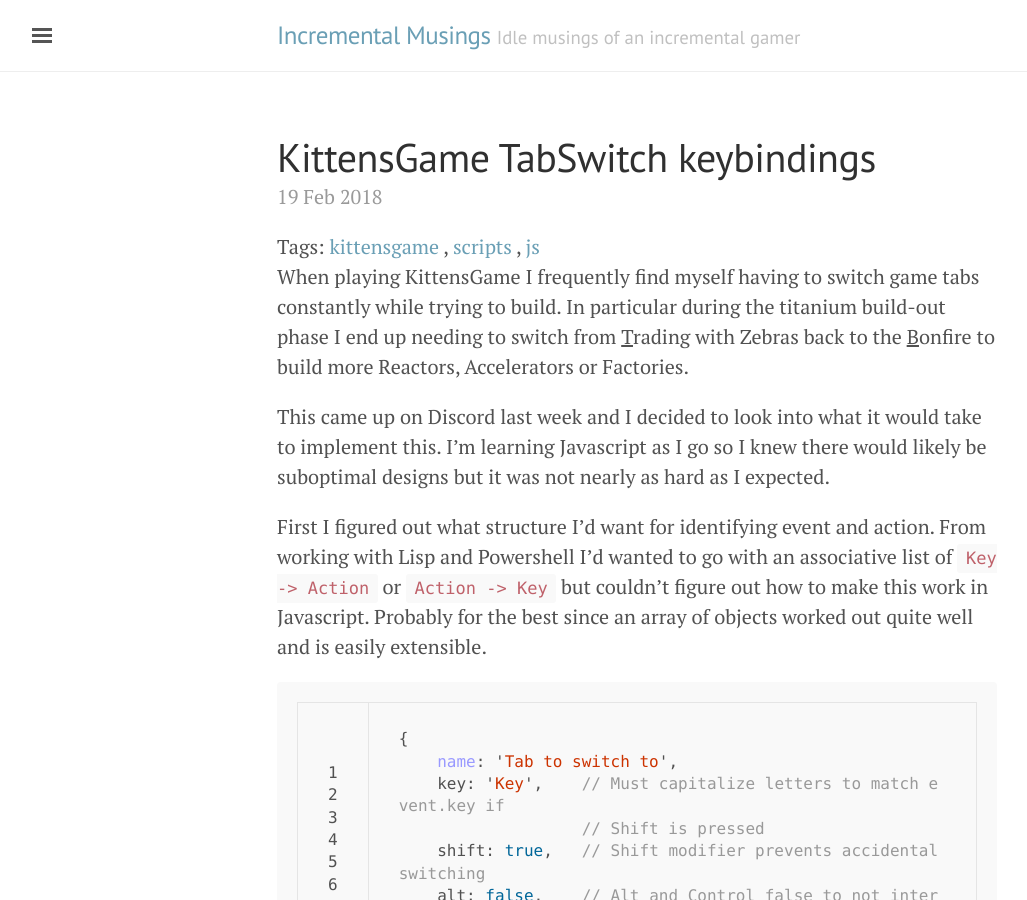
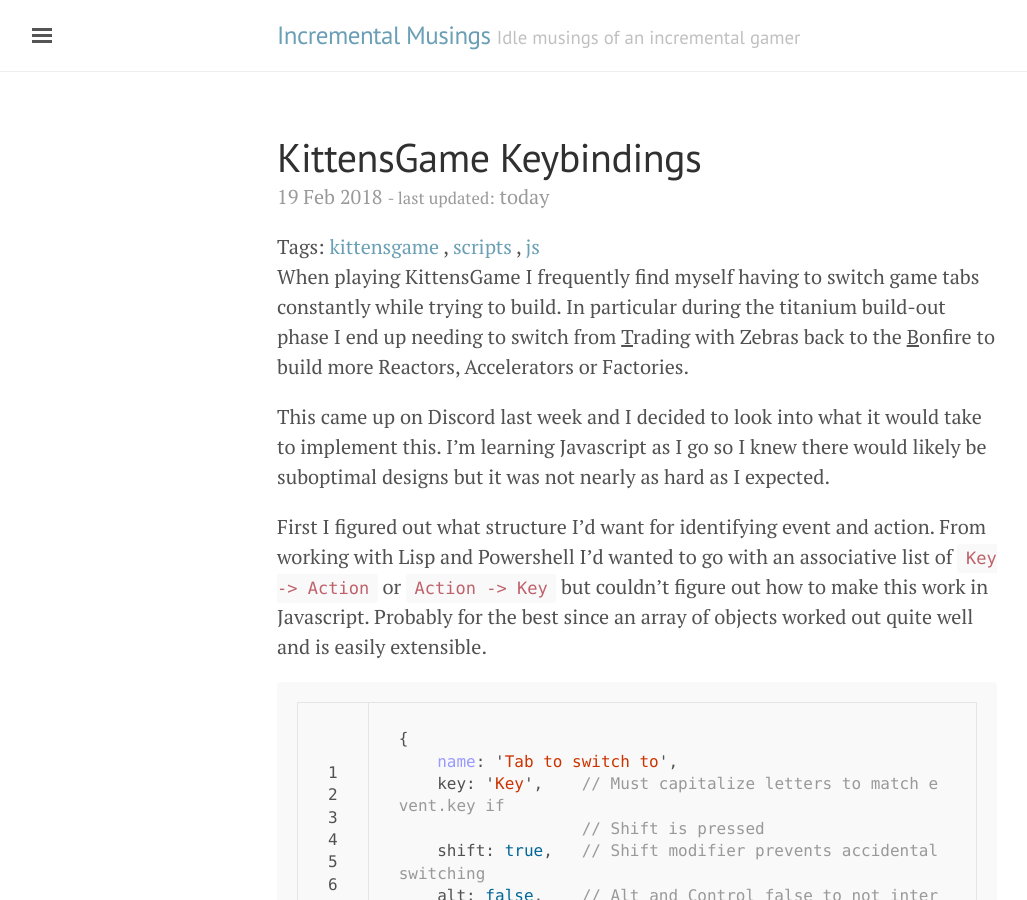
Before and after one commit to zinsho/incremental_musings, a Jekyll site: the page built from _posts/2018-02-19-kg-tabswitch.md, in a window 1280 px wide and 900 px high. Shown: the whole window, without its empty margins (3-1030 px from the left). Built offline with Jekyll 4.4.1, drawn with Linux system fonts in a browser that asks for light colours; some of the changed lines change nothing that is shown.

Commit message:
Point to correct script file and update title to match

```diff
--- a/_posts/2018-02-19-kg-tabswitch.md
+++ b/_posts/2018-02-19-kg-tabswitch.md
@@ -1,10 +1,11 @@
 ---
-title: KittensGame TabSwitch keybindings
+title: KittensGame Keybindings
 layout: scriptpost
 date: 2018-02-19 12:00:00 -0500
+updated: 2018-02-19 13:00:00 -0500
 tags: kittensgame scripts js
 categories: scripts kittensgame
-script_link: /js/kg-tabswitch.js
+script_link: /js/kg-keybinds.js
 ---
 
 When playing KittensGame I frequently find myself having to switch game tabs
```
